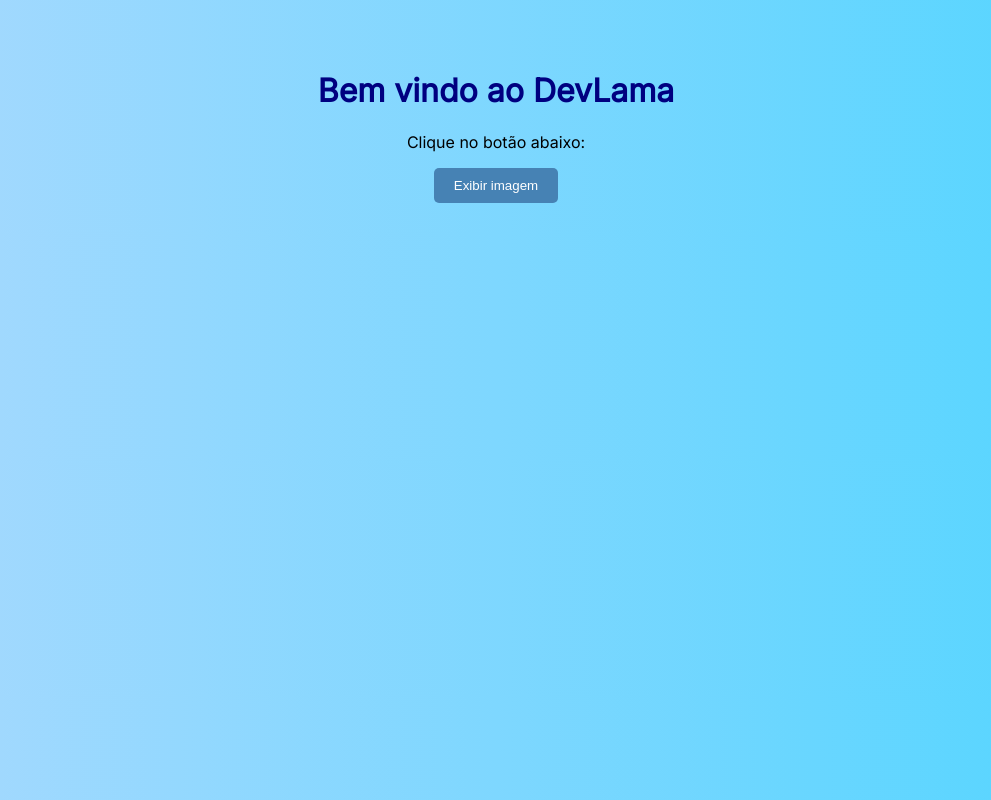
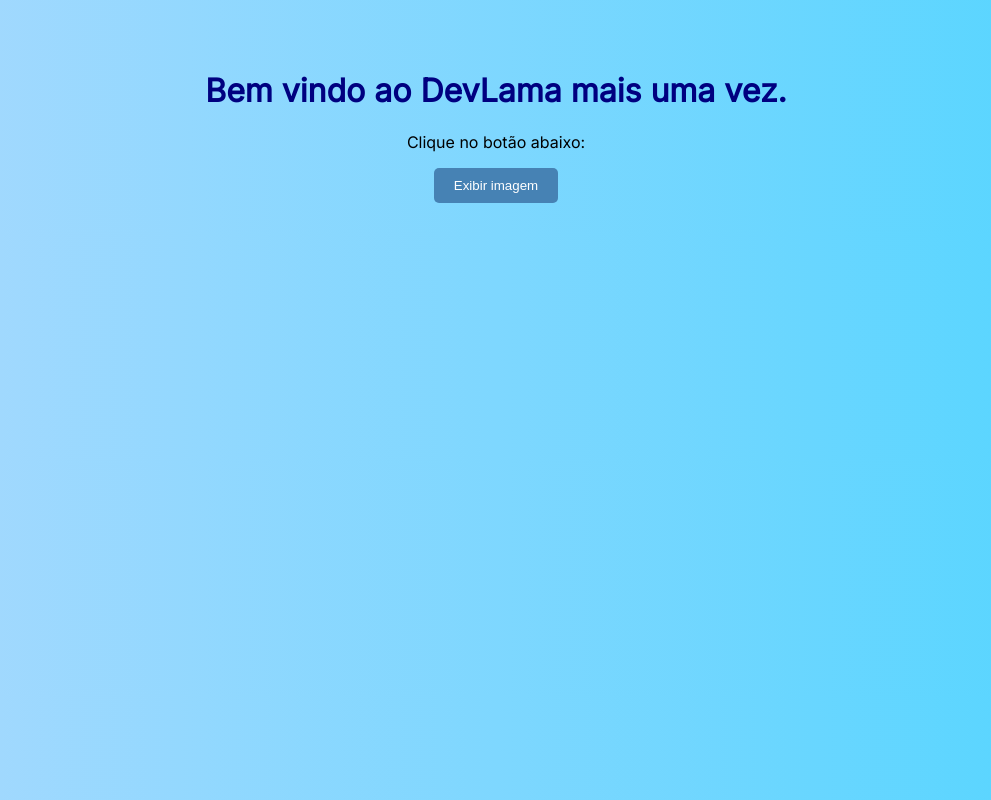
Before and after one commit to Lamartine1987/devlama, a plain HTML site: page index.html in a window 1280 px wide. Shown: the whole page, without its empty margins (144-1135 px from the left). Drawn offline with Linux system fonts and the light colour scheme.

Commit message:
sexto commit

```diff
--- a/index.html
+++ b/index.html
@@ -6,7 +6,7 @@
     <link rel="stylesheet" type="text/css" href="style.css">
   </head>
   <body>
-    <h1 id="title">Bem vindo ao DevLama</h1>
+    <h1 id="title">Bem vindo ao DevLama mais uma vez.</h1>
     <p>Clique no botão abaixo:</p>
     <button onclick="showImage()">Exibir imagem</button>
     <br><br>
```
